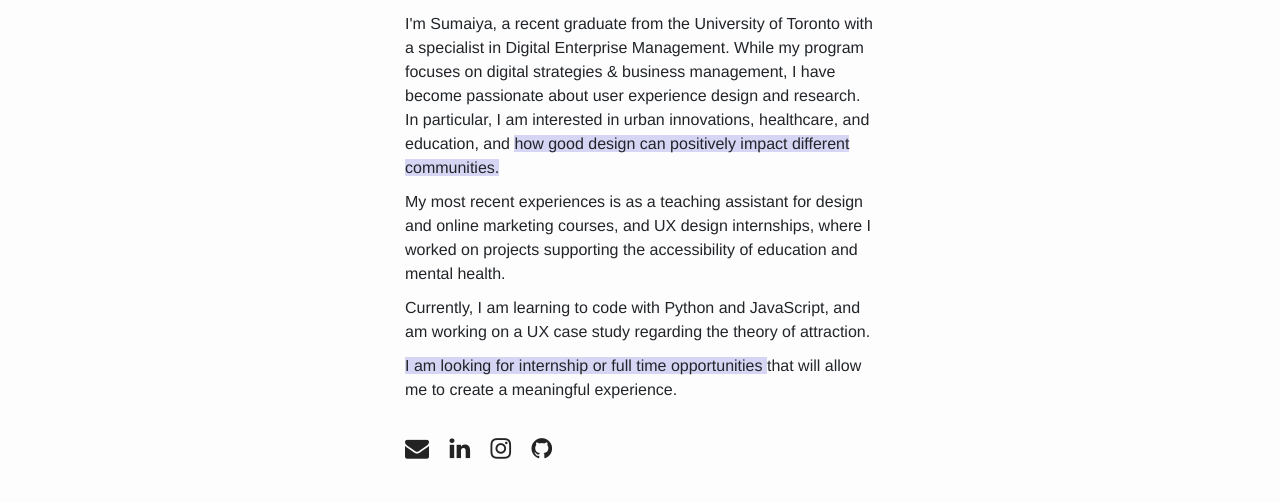
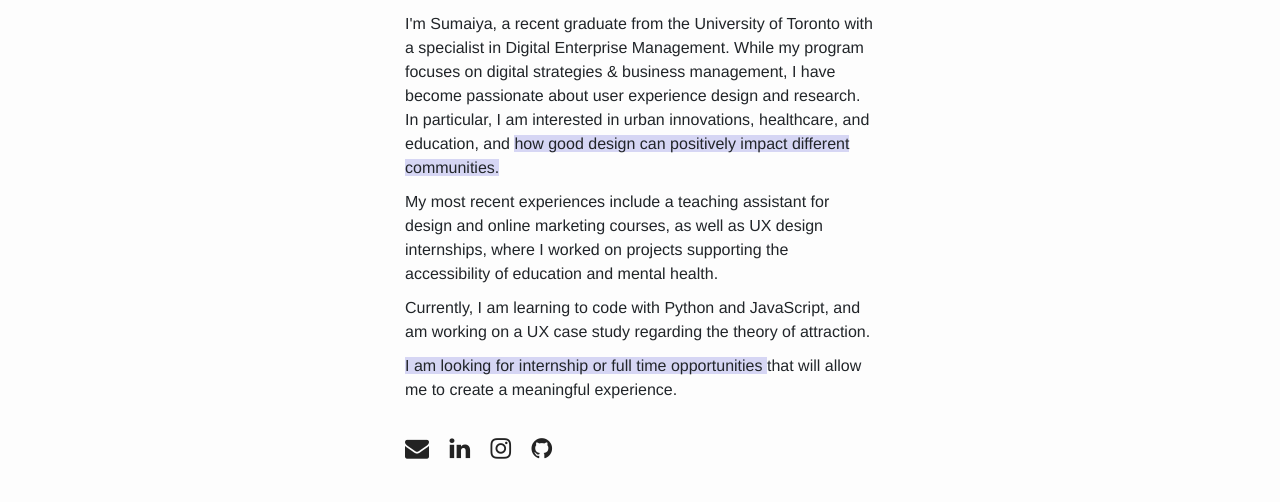
Before and after one commit to sumaiya-saleem/myportfolio, a plain HTML site: page about.html in a window 1280 px wide. Shown: the part 231-733 px from the top of the page. Drawn offline with Linux system fonts and the light colour scheme.

Commit message:
Update about.html

```diff
--- a/about.html
+++ b/about.html
@@ -61,7 +61,7 @@
 
 			  <p class="about-body"><br>I'm Sumaiya, a recent graduate from the University of Toronto with a specialist in Digital Enterprise Management. While my program focuses on digital strategies & business management, I have become passionate about user experience design and research. In particular, I am interested in urban innovations, healthcare, and education, and <span class="highlight">  how good design can positively impact different communities.</span></p>
 
-			  <p class="about-body"> My most recent experiences is as a teaching assistant for design and online marketing courses, and UX design internships, where I worked on projects supporting the accessibility of education and mental health.</p>
+			  <p class="about-body"> My most recent experiences include a teaching assistant for design and online marketing courses, as well as UX design internships, where I worked on projects supporting the accessibility of education and mental health.</p>
 
 			  <p class="about-body">Currently, I am learning to code with Python and JavaScript, and am working on a UX case study regarding the theory of attraction.  </p>
 
```
